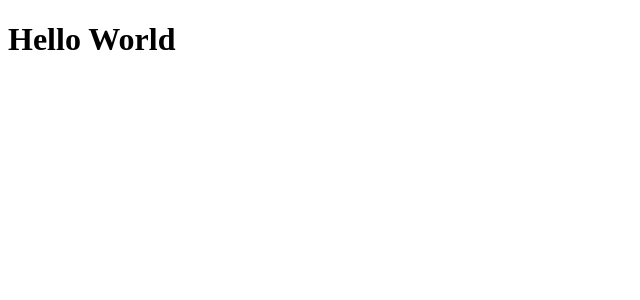
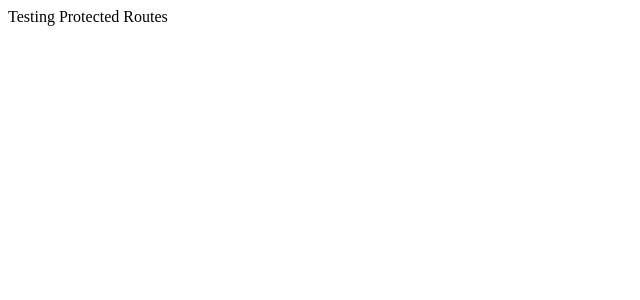
Before and after one commit to djunicode/Transcript-web, a React (Create React App) app in the folder frontend/: page /test in a window 1280 px wide. Shown: the top 300 px of the page, without its empty margins (0-640 px from the left). Built offline with nearby package versions, Linux system fonts and the light colour scheme; sample sign-in values are in the browser's storage.

Commit message:
Added ProtectedRoute component
The protected route component redirects a user to /login if they aren't
logged in.
Login checks are done by searching for token in redux store instead of
localStorage as component needs to re-render when token is removed

```diff
--- a/frontend/src/App.js
+++ b/frontend/src/App.js
@@ -1,11 +1,17 @@
 import React from 'react'
 import { Provider } from 'react-redux'
+import { BrowserRouter, Route } from 'react-router-dom';
+import ProtectedRoute from './components/ProtectedRoute'
 import store from './redux/store'
 
 function App() {
 	return (
 		<Provider store={store}>
-		<h1>Hello World</h1>
+			<BrowserRouter>
+				<Route exact path="/"> Home page </Route>
+				<Route exact path="/login"> Login page </Route>
+				<ProtectedRoute exact path="/test"> Testing Protected Routes </ProtectedRoute>
+			</BrowserRouter>
 		</Provider>
 	);
 }
--- /dev/null
+++ b/frontend/src/components/ProtectedRoute.js
@@ -0,0 +1,20 @@
+import React from 'react'
+import { useSelector } from 'react-redux'
+import { Redirect, Route } from 'react-router-dom'
+
+function ProtectedRoute(props) {
+    const token = useSelector(state=>state.user.token)
+    /*
+        If token exists: user is logged so show child components
+        Else: redirect to login page
+    */
+    return (
+        <Route exact={props.exact} path = {props.path}
+            render={
+                () =>  token ? props.children : <Redirect to="/login" />
+            }
+        />
+    )
+}
+
+export default ProtectedRoute
```
